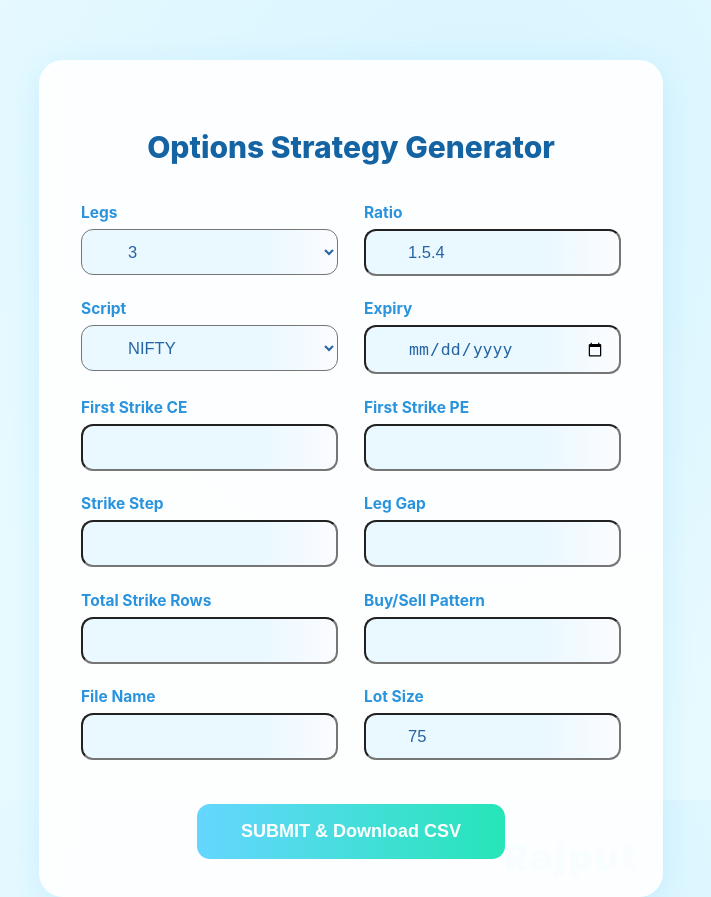
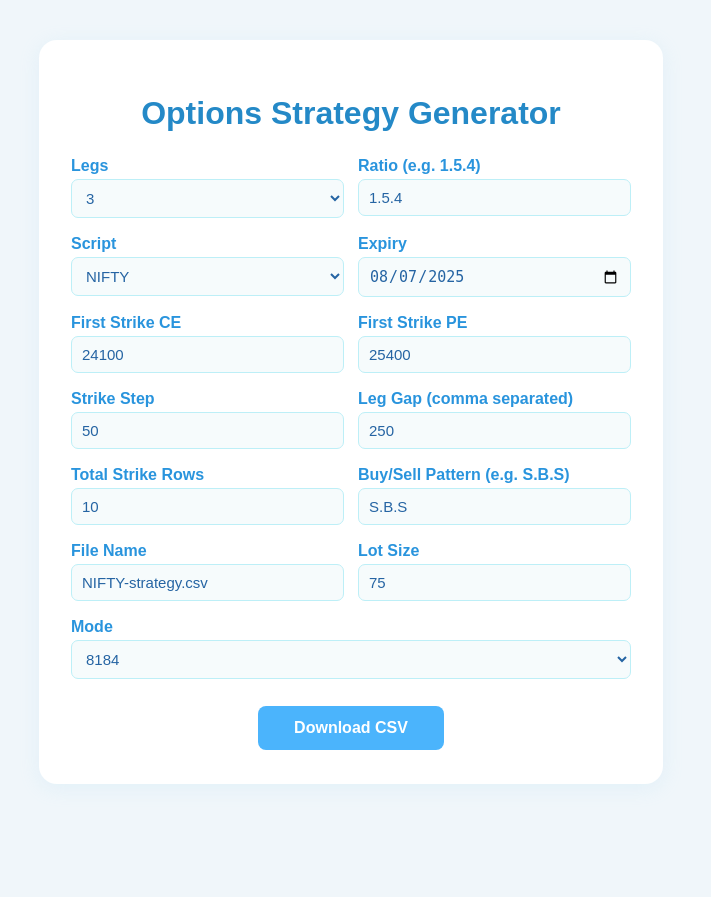
Before and after one commit to mohitrajput9800/Optionstrategy, a Flask app: page / in a window 1280 px wide. Shown: the whole page, without its empty margins (289-1000 px from the left). After the commit the page ends 784 px from the top, so only its background shows below. Run offline with Flask 3, Linux system fonts and the light colour scheme.

Commit message:
Update form.html

```diff
--- a/templates/form.html
+++ b/templates/form.html
@@ -1,45 +1,45 @@
 <!DOCTYPE html>
-<html>
+<html lang="en">
 <head>
+    <meta charset="UTF-8">
     <title>Options Strategy Generator</title>
-    <meta charset="UTF-8">
-    <meta name="viewport" content="width=device-width,initial-scale=1.0">
+    <meta name="viewport" content="width=device-width,initial-scale=1">
     <style>
-        body { font-family: 'Inter', 'Segoe UI', Arial, sans-serif; background: radial-gradient(circle at 60% 20%, #d8f4ff 0%, #e7faff 60%) fixed; min-height: 100vh; margin: 0; }
-        .box { margin: 60px auto 0; background: rgba(255,255,255,0.93); border-radius: 24px; box-shadow: 0 6px 32px #2bb6ff22; max-width:540px; padding:44px 42px 38px 42px; position:relative; overflow:hidden; }
-        .box:after { content:"Rajput"; position: absolute; bottom:18px; right:24px; font-size:36px; font-weight:900; color:#4bb4fc22; font-family:'Inter', 'Segoe UI', Arial, sans-serif; pointer-events:none; z-index:0; opacity:0.17; white-space:nowrap; letter-spacing:3px; user-select:none;}
-        h2 { font-size:30px;font-weight:800;color:#1463a3;text-align:center;margin-bottom:38px;}
-        .form-row {display:flex;flex-wrap:wrap;gap:22px 26px;margin-bottom:18px;position:relative;z-index:1;}
-        .form-col {flex:1 1 45%;min-width:210px;display:flex;flex-direction:column;margin-bottom:4px;position:relative;}
-        label {font-size:15.5px;color:#2994dd;margin-bottom:7px;font-weight:690;}
-        input, select {font-size:16.5px;padding:12px 14px 12px 42px;border-radius:12px;outline:none;background:linear-gradient(90deg,#eaf8ff 70%,#fbfcff 100%);color:#2564a3;margin-bottom:1.5px;}
-        .button-row {margin-top:38px;display:flex;justify-content:center;gap:13px;}
-        button {background:linear-gradient(90deg, #65d6ff 0%, #26e5b8 100%);color:#fff;font-size:18px;border-radius:13px; border:none;padding:17px 44px;cursor:pointer;font-weight:bold;}
-        @media (max-width: 700px) { .box{max-width:99vw;padding:14px 4vw 28px 4vw;} .form-row{flex-direction:column;gap:7px 0;} .form-col{min-width:0;} .button-row{flex-direction:column;align-items:stretch;gap:12px;} button{width:100%;padding:16px 0;}}
+        body { font-family: Arial, sans-serif; background: #f0f6fa; }
+        .container { max-width: 560px; margin: 40px auto; background: #fff; border-radius: 18px; box-shadow: 0 4px 20px #acdcf633; padding: 34px 32px; }
+        h1 { color: #2489c7; text-align: center; margin-bottom: 25px; }
+        .row { display: flex; gap: 14px; margin-bottom: 15px; flex-wrap: wrap;}
+        .col { flex: 1; min-width: 200px; display: flex; flex-direction: column;}
+        label { color: #2994dd; font-weight: 700; margin-bottom: 4px;}
+        input, select { font-size: 15px; padding: 9px 10px; border-radius: 7px; border: 1px solid #bdeff7; margin-bottom: 2px; background: #f6fbfc; color: #2564a3;}
+        input[readonly] {background: #f0f7fa; color: #8ca2b2;}
+        button { background: #4bb4fc; color: #fff; border: none; border-radius: 8px; padding: 13px 36px; font-weight: 600; cursor: pointer; margin: 0 4px; font-size:16px;}
+        .actions { text-align: center; margin-top: 25px;}
+        @media (max-width: 650px){ .row{flex-direction:column;} .container{padding:14px 4vw;} }
     </style>
 </head>
 <body>
-<div class="box">
-  <h2>Options Strategy Generator</h2>
-  <form method="POST" action="/generate" autocomplete="off">
-    <div class="form-row">
-        <div class="form-col">
+<div class="container">
+    <h1>Options Strategy Generator</h1>
+    <form method="post" action="/generate">
+        <div class="row">
+            <div class="col">
                 <label for="legs">Legs</label>
-            <select name="legs" id="legs">
+                <select id="legs" name="legs">
                     <option value="2">2</option>
                     <option value="3" selected>3</option>
                     <option value="4">4</option>
                 </select>
             </div>
-        <div class="form-col">
-            <label for="ratio">Ratio</label>
-            <input type="text" name="ratio" id="ratio" value="1.5.4" required placeholder="e.g. 1.5.4">
+            <div class="col">
+                <label for="ratio">Ratio (e.g. 1.5.4)</label>
+                <input type="text" id="ratio" name="ratio" value="1.5.4" required>
             </div>
         </div>
-    <div class="form-row">
-        <div class="form-col">
+        <div class="row">
+            <div class="col">
                 <label for="script">Script</label>
-            <select name="script" id="script">
+                <select id="script" name="script">
                     <option value="NIFTY">NIFTY</option>
                     <option value="BANKNIFTY">BANKNIFTY</option>
                     <option value="SENSEX">SENSEX</option>
@@ -47,53 +47,63 @@
                     <option value="FINNIFTY">FINNIFTY</option>
                 </select>
             </div>
-        <div class="form-col">
+            <div class="col">
                 <label for="expiry">Expiry</label>
-            <input type="date" name="expiry" id="expiry" required>
+                <input type="date" id="expiry" name="expiry" value="2025-08-07" required>
             </div>
         </div>
-    <div class="form-row">
-        <div class="form-col">
+        <div class="row">
+            <div class="col">
                 <label for="firstStrikeCE">First Strike CE</label>
-            <input type="number" name="firstStrikeCE" id="firstStrikeCE" required>
+                <input type="number" id="firstStrikeCE" name="firstStrikeCE" value="24100" required>
             </div>
-        <div class="form-col">
+            <div class="col">
                 <label for="firstStrikePE">First Strike PE</label>
-            <input type="number" name="firstStrikePE" id="firstStrikePE" required>
+                <input type="number" id="firstStrikePE" name="firstStrikePE" value="25400" required>
             </div>
         </div>
-    <div class="form-row">
-        <div class="form-col">
+        <div class="row">
+            <div class="col">
                 <label for="strikeStep">Strike Step</label>
-            <input type="number" name="strikeStep" id="strikeStep" required>
+                <input type="number" id="strikeStep" name="strikeStep" value="50" required>
             </div>
-        <div class="form-col">
-            <label for="legGap">Leg Gap</label>
-            <input type="text" name="legGap" id="legGap" required>
+            <div class="col">
+                <label for="legGap">Leg Gap (comma separated)</label>
+                <input type="text" id="legGap" name="legGap" value="250" required>
             </div>
         </div>
-    <div class="form-row">
-        <div class="form-col">
+        <div class="row">
+            <div class="col">
                 <label for="totStrikes">Total Strike Rows</label>
-            <input type="number" name="totStrikes" id="totStrikes" required>
+                <input type="number" id="totStrikes" name="totStrikes" value="10" required>
             </div>
-        <div class="form-col">
-            <label for="buySellPattern">Buy/Sell Pattern</label>
-            <input type="text" name="buySellPattern" id="buySellPattern" required oninput="this.value=this.value.toUpperCase();">
+            <div class="col">
+                <label for="buySellPattern">Buy/Sell Pattern (e.g. S.B.S)</label>
+                <input type="text" id="buySellPattern" name="buySellPattern" value="S.B.S" required>
             </div>
         </div>
-    <div class="form-row">
-        <div class="form-col">
+        <div class="row">
+            <div class="col">
                 <label for="fileName">File Name</label>
-            <input type="text" name="fileName" id="fileName">
+                <input type="text" id="fileName" name="fileName" value="NIFTY-strategy.csv">
             </div>
-        <div class="form-col">
+            <div class="col">
                 <label for="lotSize">Lot Size</label>
-            <input type="text" name="lotSize" id="lotSize" value="75" required>
+                <input type="text" id="lotSize" name="lotSize" value="75" required>
             </div>
         </div>
-    <div class="button-row">
-      <button type="submit">SUBMIT &amp; Download CSV</button>
+        <div class="row">
+            <div class="col">
+                <label for="mode">Mode</label>
+                <select id="mode" name="mode">
+                    <option value="8184" selected>8184</option>
+                    <option value="7155">7155</option>
+                    <option value="IOC">IOC</option>
+                </select>
+            </div>
+        </div>
+        <div class="actions">
+            <button type="submit">Download CSV</button>
         </div>
     </form>
 </div>
```
Lines whose indentation alone changed are shown as unchanged.
